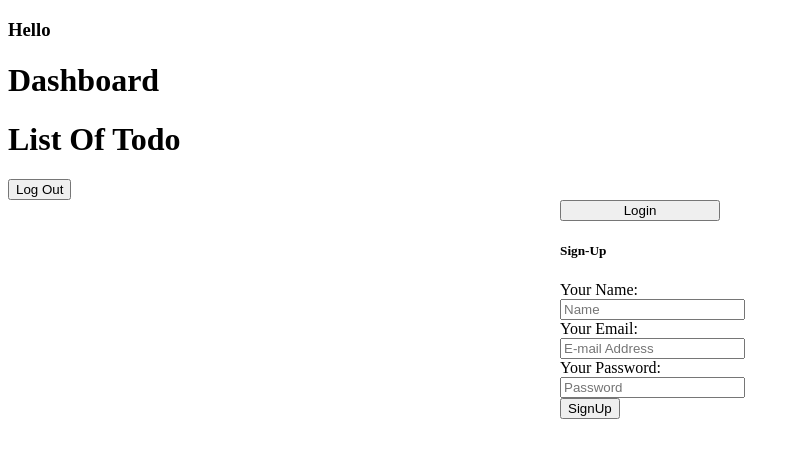
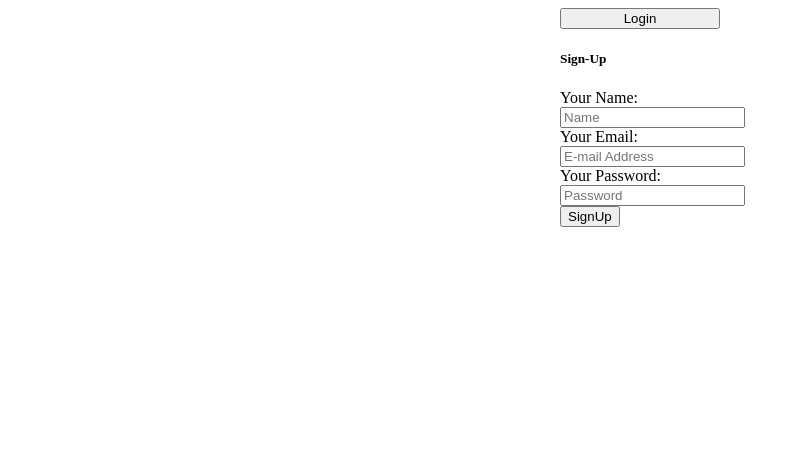
Before and after one commit to Leanne251/Holiday-Project, a React (Create React App) app in the folder firebase-test/: page / in a window 1280 px wide. Shown: the top 458 px of the page, without its empty margins (0-800 px from the left). Built offline with nearby package versions, Linux system fonts and the light colour scheme; no server answers.

Commit message:
added a console.log for auth

```diff
--- a/firebase-test/src/App.js
+++ b/firebase-test/src/App.js
@@ -9,6 +9,7 @@ import LoginPage from './components/LoginPage/LoginPage';
 function App() {
 	const authentication = getAuth();
 	const [ auth, setAuth ] = useState(false || window.localStorage.getItem('auth') === 'true');
+	console.log('auth from home', auth);
 	const [ token, setToken ] = useState();
 	const [ userName, setUserName ] = useState('');
 	// const [ user, loading, error ] = useAuthState(auth);
@@ -42,6 +43,7 @@ function App() {
 
 	return (
 		<div className="App">
+			{auth ? (
 				<div>
 					{userName === null ? null : <h3>Hello {userName}</h3>}
 
@@ -49,12 +51,14 @@ function App() {
 					<ListOfTodo token={token} />
 					<LogOut setAuth={setAuth} />
 				</div>
+			) : (
 				<LoginPage
 					authentication={authentication}
 					setAuth={setAuth}
 					setToken={setToken}
 					setUserName={setUserName}
 				/>
+			)}
 		</div>
 	);
 }
```
Lines whose indentation alone changed are shown as unchanged.
